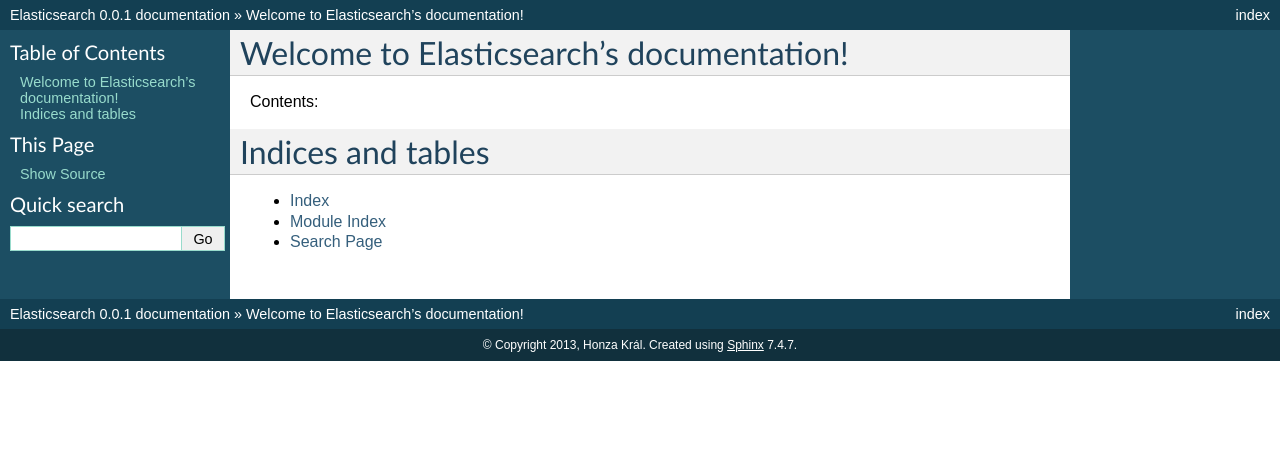
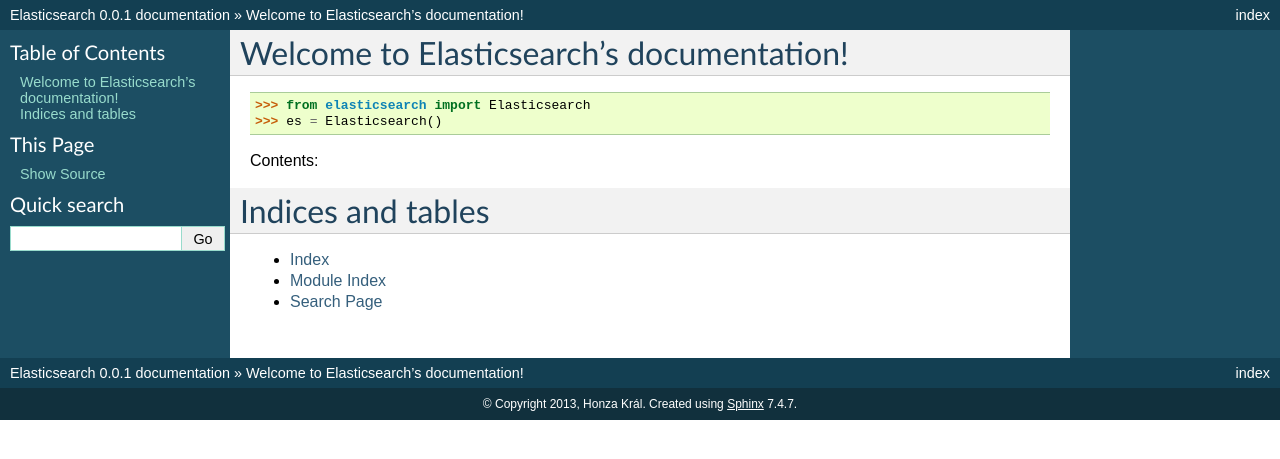
Before and after one commit to elastic/elasticsearch-py, a Sphinx documentation site: the page built from docs/index.rst, in a window 1280 px wide. Shown: the top 459 px of the page. Built offline with Sphinx 7.4.7, drawn with Linux system fonts in a browser that asks for light colours.

```diff
--- a/docs/index.rst
+++ b/docs/index.rst
@@ -5,6 +5,11 @@
 
 Welcome to Elasticsearch's documentation!
 =========================================
+
+.. doctest::
+
+  >>> from elasticsearch import Elasticsearch
+  >>> es = Elasticsearch()
 
 Contents:
 
```
Also changed, not shown: .travis.yml.
